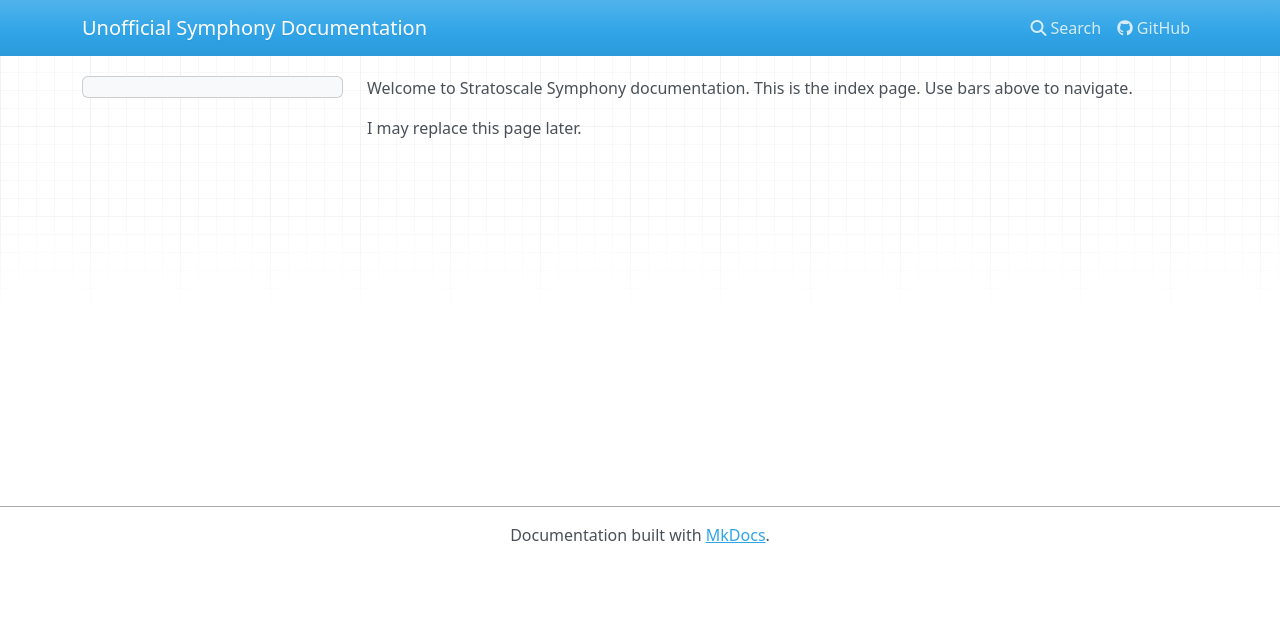
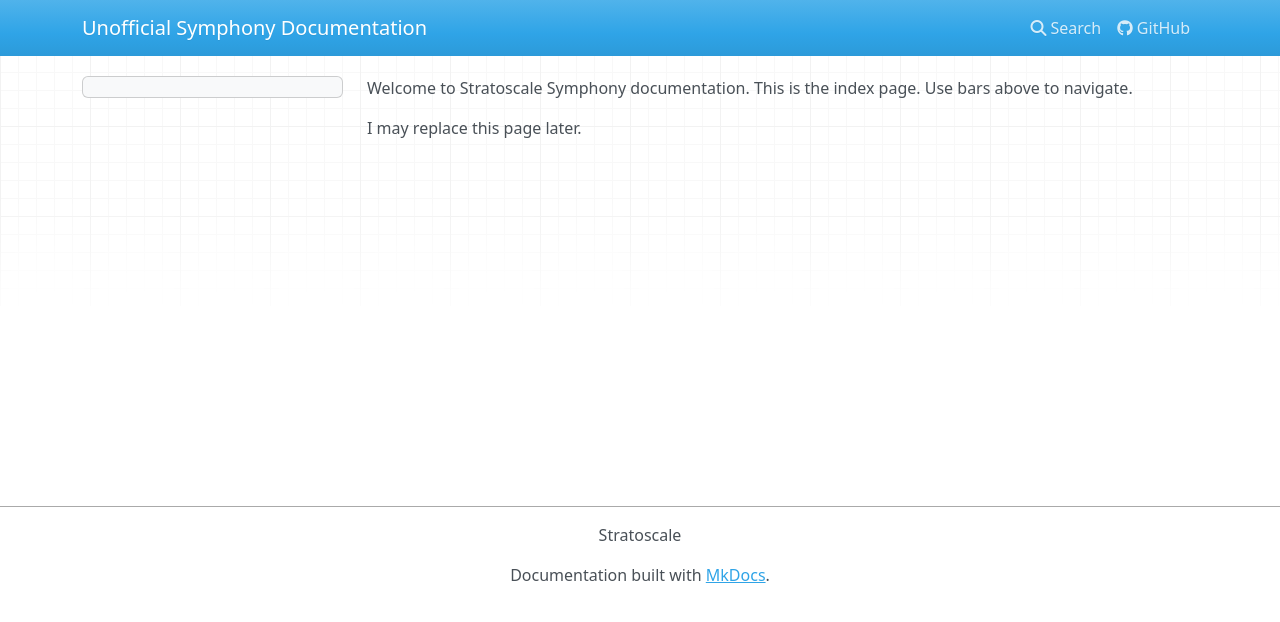
Before and after one commit to ariesyous/stratodocs, an MkDocs documentation site: the page built from docs/index.md, in a window 1280 px wide. Shown: the top 622 px of the page. Built offline with MkDocs 1.6.1, drawn with Linux system fonts in a browser that asks for light colours; nearby versions of some CDN libraries.

Commit message:
Update mkdocs.yml

```diff
--- a/mkdocs.yml
+++ b/mkdocs.yml
@@ -15,3 +15,5 @@ nav:
 
 plugins:
   - search
+
+copyright: Stratoscale
```
